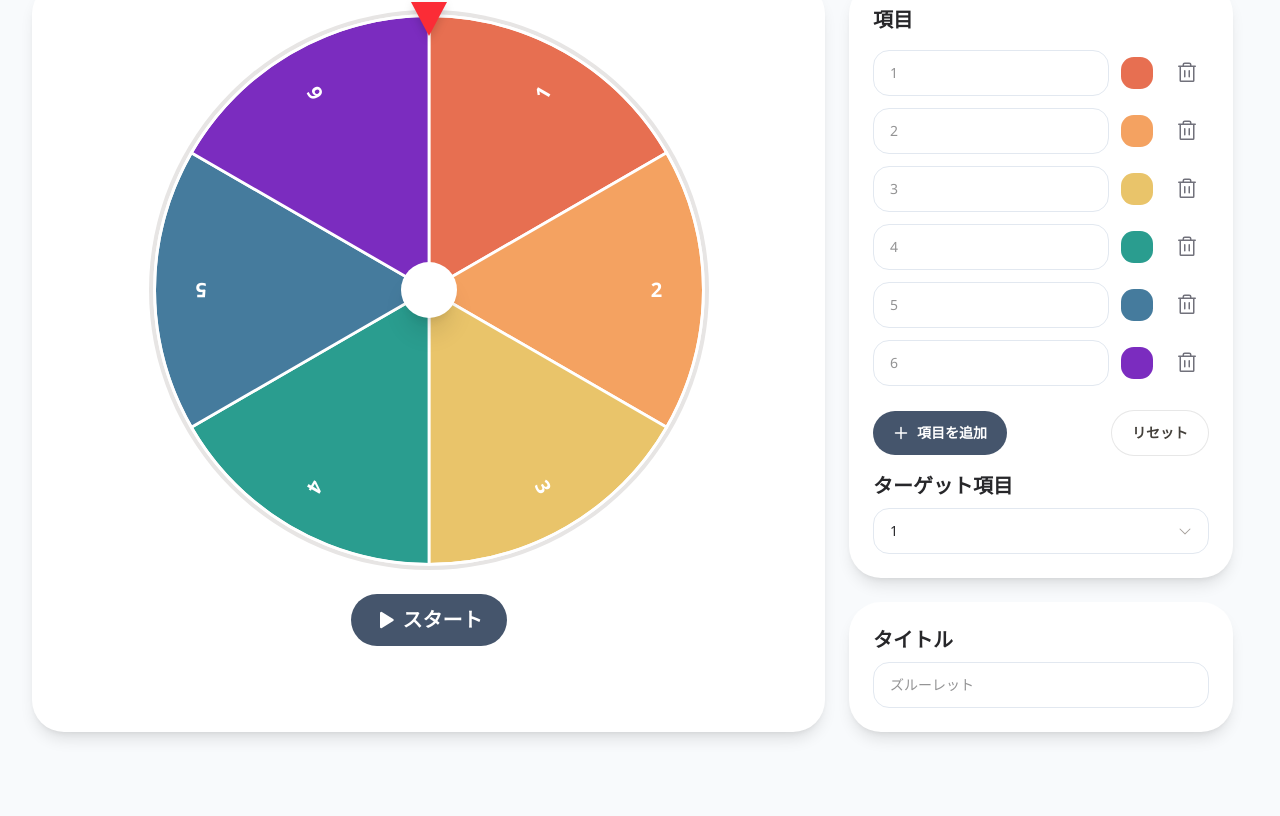
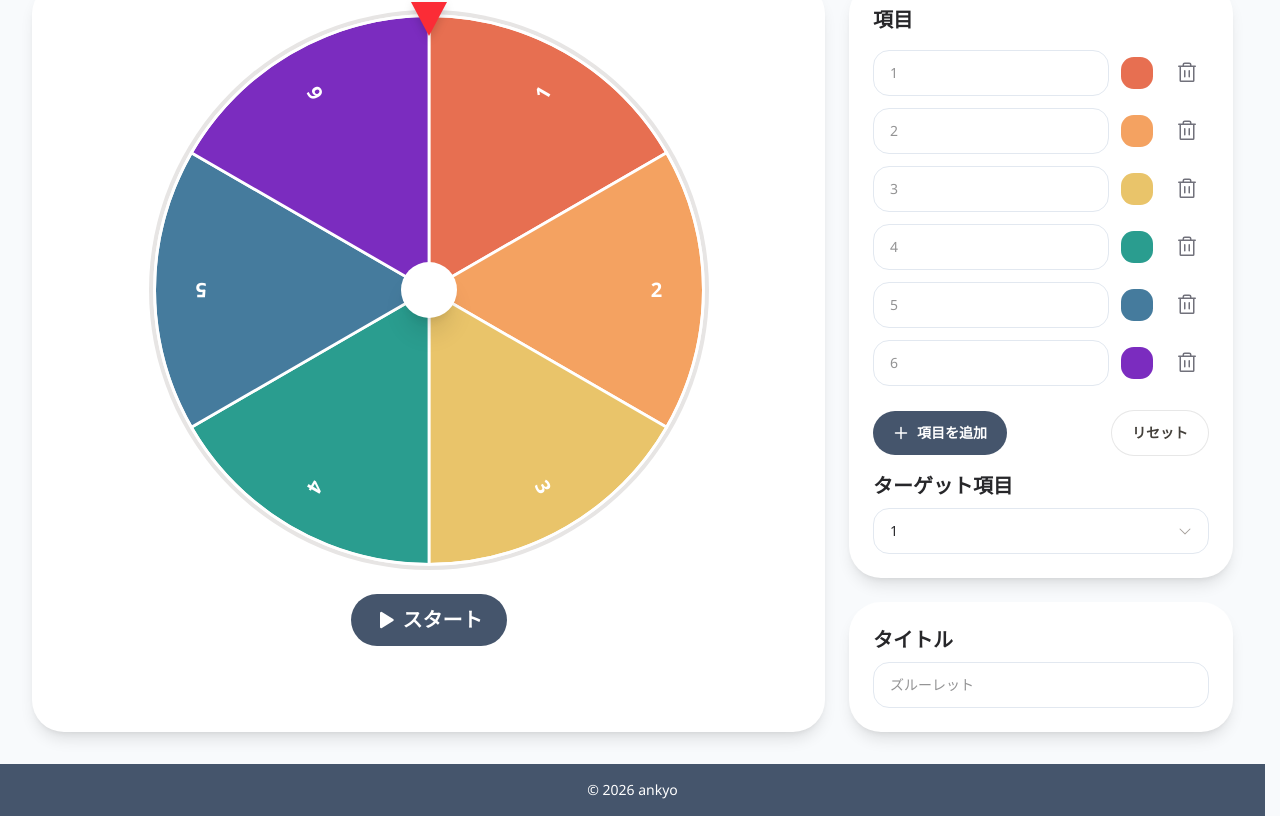
Before and after one commit to ankyo-gh/zuroulette, a React (Vite) app: page / in a window 1280 px wide. Shown: the part 170-986 px from the top of the page. Before the commit the page ends 934 px from the top, so only its background shows below. Built offline with nearby package versions, Linux system fonts and the light colour scheme.

Commit message:
feat: add footer

```diff
--- a/src/App.tsx
+++ b/src/App.tsx
@@ -298,8 +298,10 @@ function App() {
   }
 
   return (
-    <main className="min-h-screen bg-slate-50 px-4 py-8 text-zinc-800 sm:px-6 lg:px-8">
-      <div className="mx-auto flex w-full max-w-7xl flex-col gap-6">
+    <>
+      <div className="flex min-h-screen flex-col bg-slate-50 text-zinc-800">
+        <main className="flex-1 px-4 py-8 sm:px-6 lg:px-8">
+          <div className="mx-auto flex w-full max-w-7xl flex-col gap-6">
         <header className="px-6 py-6 sm:px-8">
           <div className="flex justify-center">
             <h1 className="font-bold text-4xl leading-none sm:text-5xl text-center">
@@ -518,7 +520,13 @@ function App() {
               </div>
             </section>
           </aside>
-        </div>
+          </div>
+          </div>
+        </main>
+
+        <footer className="bg-slate-600 px-4 py-4 text-center text-sm text-white">
+          © 2026 ankyo
+        </footer>
       </div>
 
       {resultItem ? (
@@ -557,7 +565,7 @@ function App() {
           </div>
         </div>
       ) : null}
-    </main>
+    </>
   );
 }
 
```
